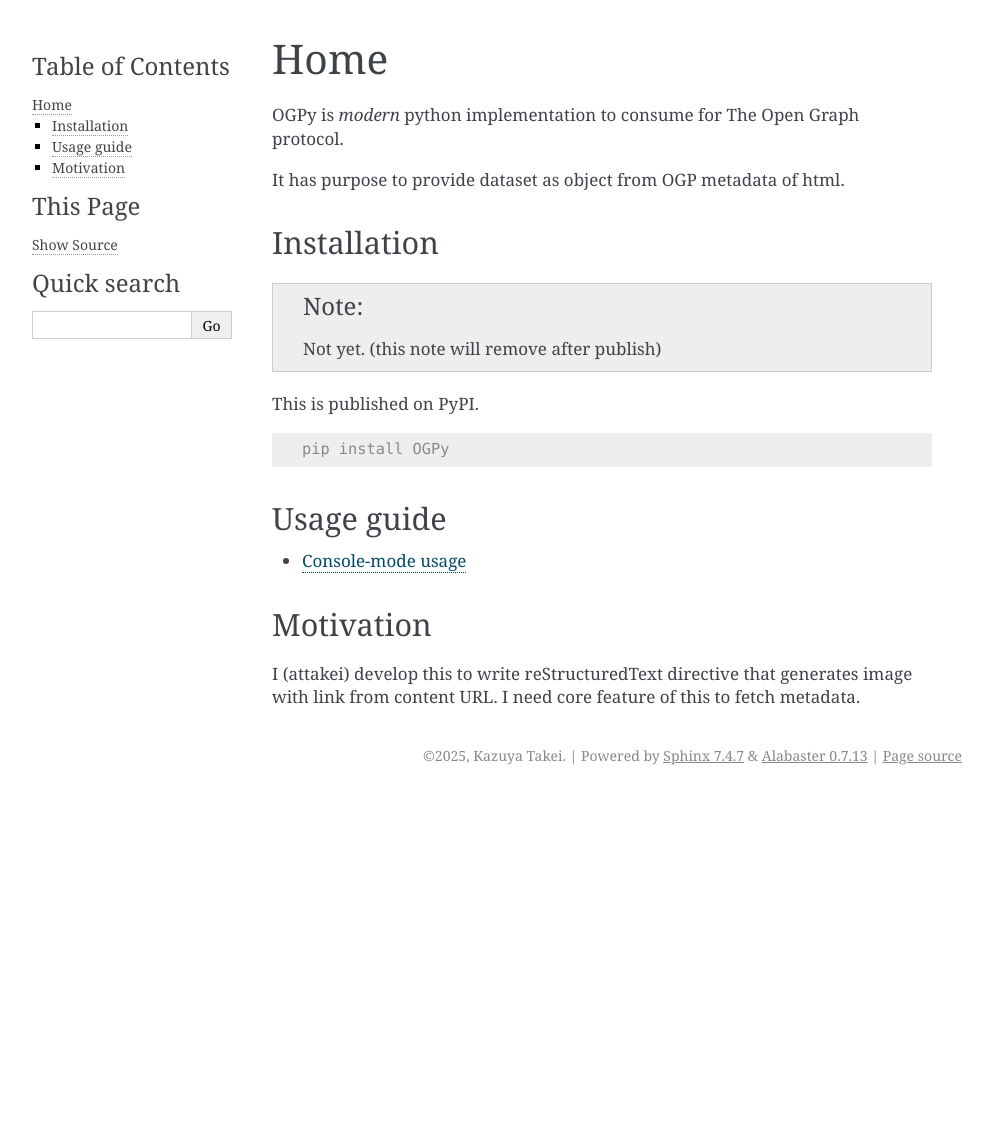
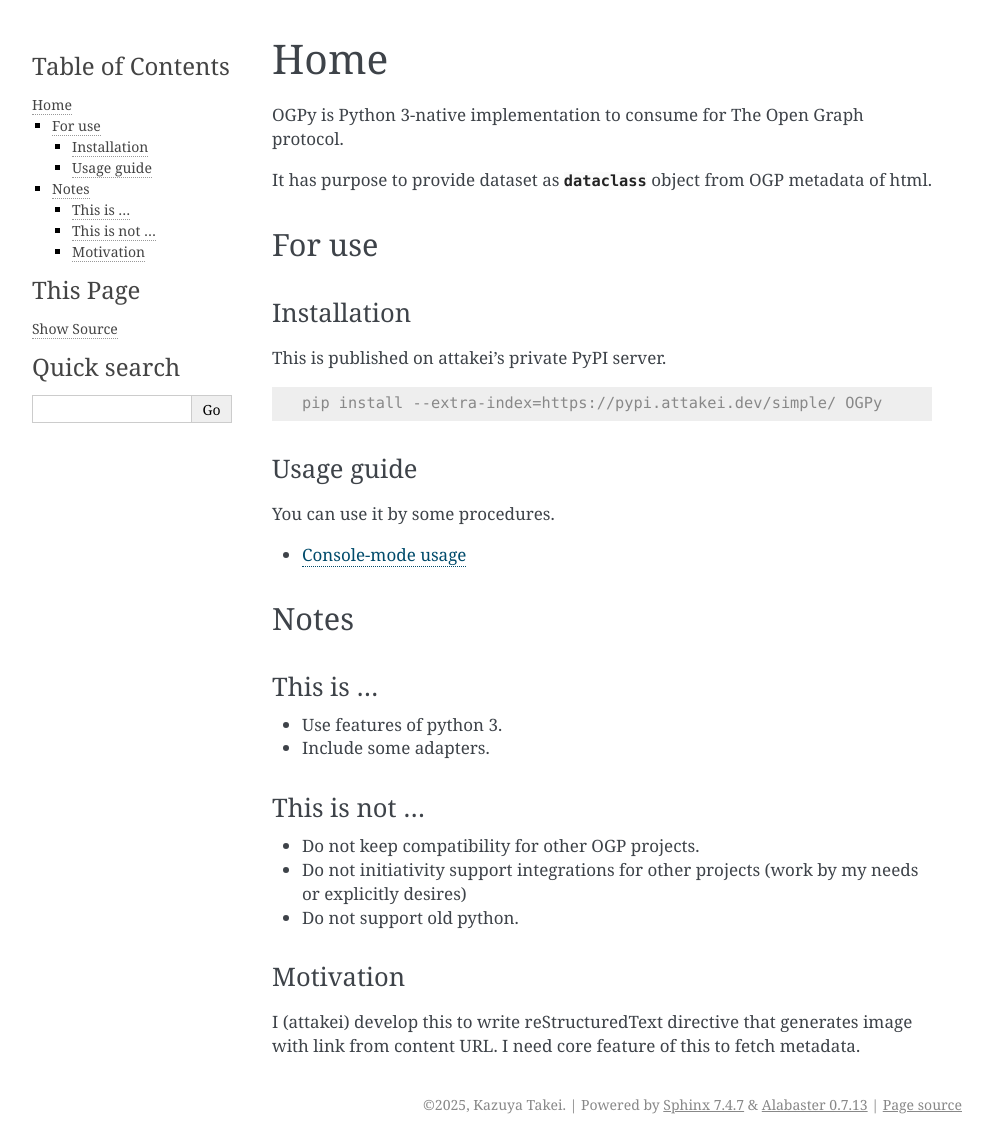
Before and after one commit to attakei-lab/OGPy, a Sphinx documentation site: the page built from docs/index.rst, in a window 1280 px wide. Shown: the whole page, without its empty margins (148-1141 px from the left). Built offline with Sphinx 7.4.7, drawn with Linux system fonts in a browser that asks for light colours; pages that are not in the unit, such as notebooks, are missing from menus; before the commit the page ends 900 px from its top, so only the background shows below that.

Commit message:
docs: Update for current status and motivation

```diff
--- a/docs/conf.py
+++ b/docs/conf.py
@@ -10,6 +10,7 @@ release = metadata.version("ogpy")
 # -- General configuration
 extensions = [
     "sphinx.ext.autodoc",
+    "sphinx.ext.intersphinx",
 ]
 templates_path = ["_templates"]
 exclude_patterns = ["_build", "Thumbs.db", ".DS_Store"]
@@ -21,3 +22,9 @@ locale_dirs = ["_locales"]
 # -- Options for HTML output
 html_theme = "alabaster"
 html_static_path = ["_static"]
+
+# -- Options for extensions
+# sphinx.ext.intersphinx
+intersphinx_mapping = {
+    "python": ("https://docs.python.org/3", None),
+}
--- a/docs/index.rst
+++ b/docs/index.rst
@@ -9,28 +9,47 @@ Home
    console
    api/ogpy
 
-OGPy is *modern* python implementation to consume for The Open Graph protocol.
+OGPy is Python 3-native implementation to consume for The Open Graph protocol.
 
-It has purpose to provide dataset as object from OGP metadata of html.
+It has purpose to provide dataset as :py:func:`dataclass <dataclasses.dataclass>` object from OGP metadata of html.
+
+For use
+=======
 
 Installation
-============
+------------
 
-.. note:: Not yet. (this note will remove after publish)
-
-This is published on PyPI.
+This is published on attakei's private PyPI server.
 
 .. code-block:: console
 
-   pip install OGPy
+   pip install --extra-index=https://pypi.attakei.dev/simple/ OGPy
 
 Usage guide
-===========
+-----------
+
+You can use it by some procedures.
 
 * :doc:`console`
 
+Notes
+=====
+
+This is ...
+-----------
+
+* Use features of python 3.
+* Include some adapters.
+
+This is not ...
+---------------
+
+* Do not keep compatibility for other OGP projects.
+* Do not initiativity support integrations for other projects (work by my needs or explicitly desires)
+* Do not support old python.
+
 Motivation
-==========
+----------
 
 I (attakei) develop this to write reStructuredText directive
 that generates image with link from content URL.
```
